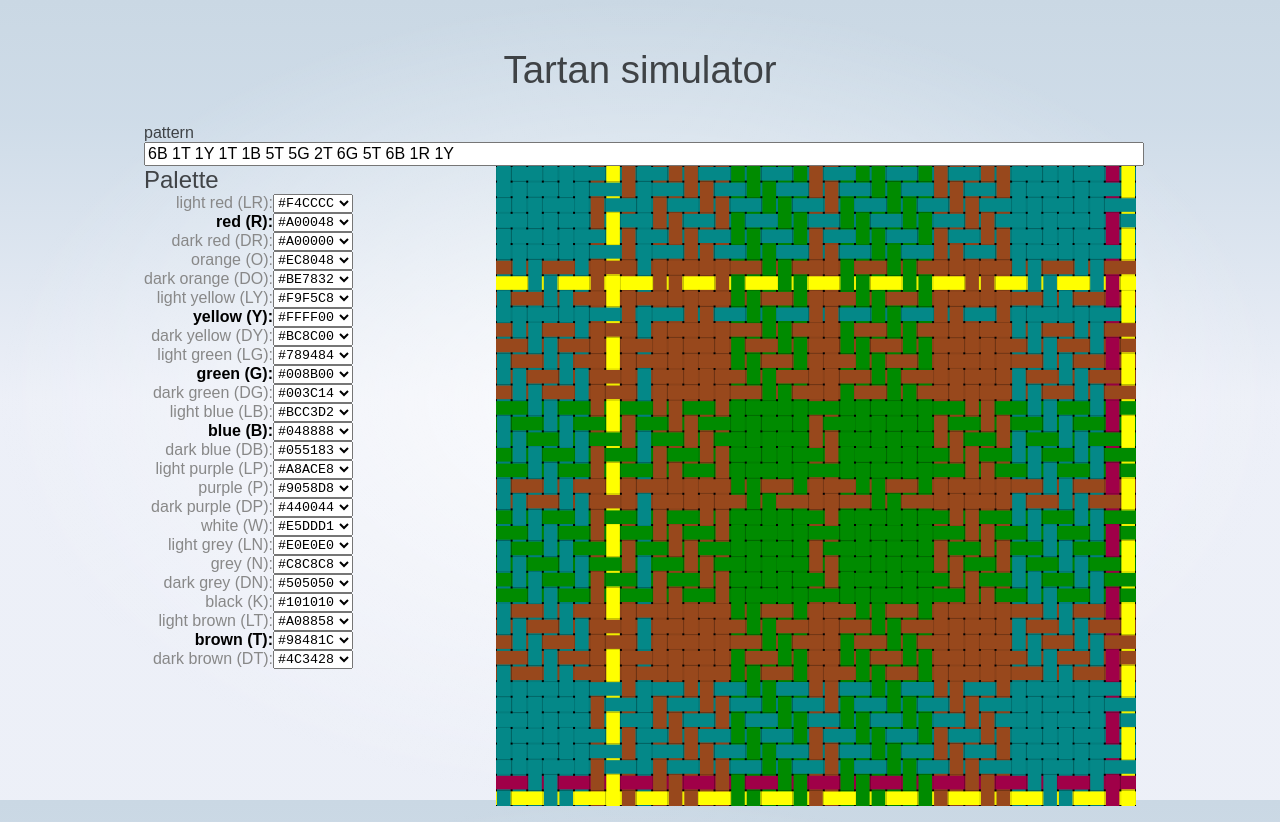
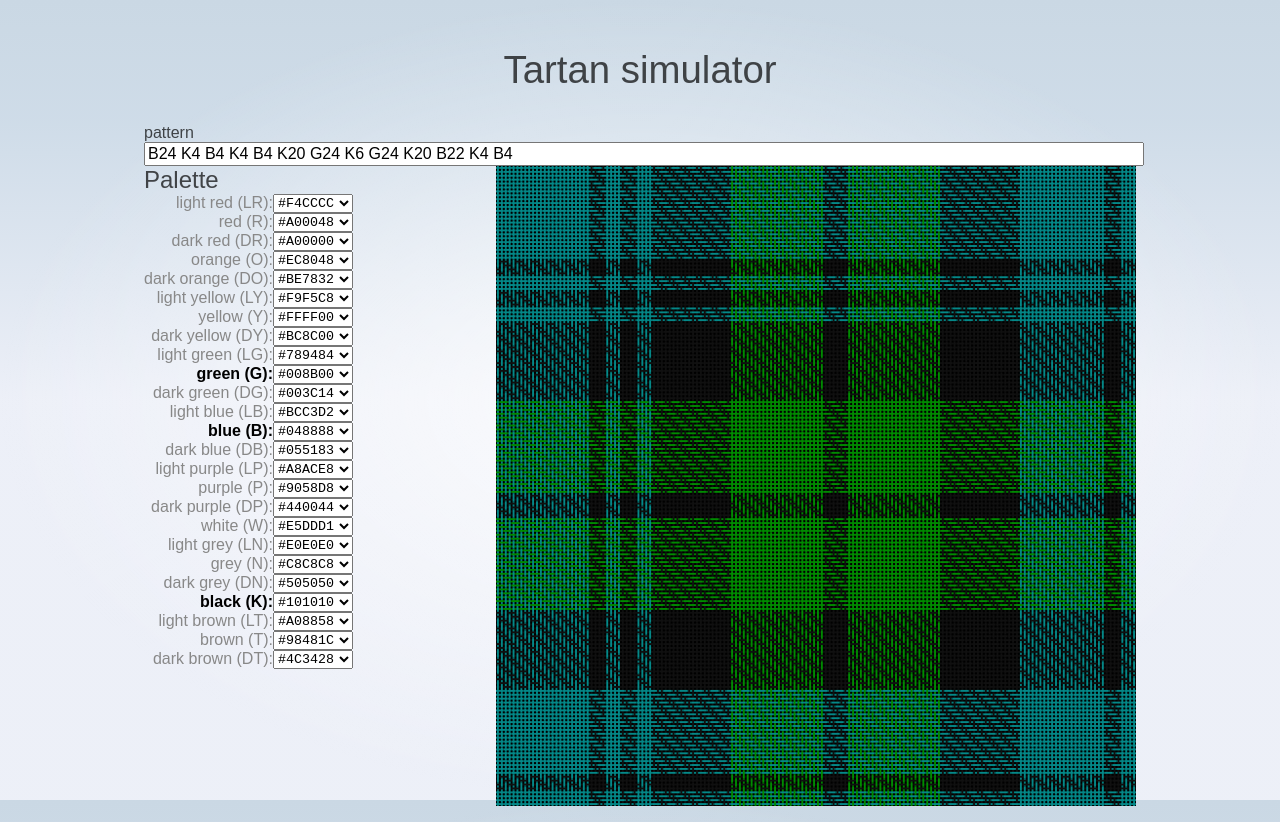
Before and after one commit to aldeka/tartanizer, a SvelteKit app: page / in a window 1280 px wide. Built offline with nearby package versions, Linux system fonts and the light colour scheme.

Commit message:
Correct sett parser (it's color, then thread count)
Switch test pattern to the Black Watch design.

```diff
--- a/src/routes/+page.svelte
+++ b/src/routes/+page.svelte
@@ -239,11 +239,11 @@
     activePaletteIndices[color] = 0;
   }
 
-  const colorRe = new RegExp(`(\\d+)(${validColorCodes.join("|")})`);
+  const colorRe = new RegExp(`(${validColorCodes.join("|")})(\\d+)`);
   function makeColor(c: string): [number, string] | undefined {
     const m = c.match(colorRe);
     if (m) {
-      return [parseInt(m[1], 10), m[2]];
+      return [parseInt(m[2], 10), m[1]];
     }
   }
 
@@ -261,7 +261,8 @@
     return retval;
   }
 
-  let colorString = "6B 1T 1Y 1T 1B 5T 5G 2T 6G 5T 6B 1R 1Y";
+  // Demo is the standard Black Watch pattern
+  let colorString = "B24 K4 B4 K4 B4 K20 G24 K6 G24 K20 B22 K4 B4";
   $: colors = makeColors(colorString);
 
   type Thread = {
```
